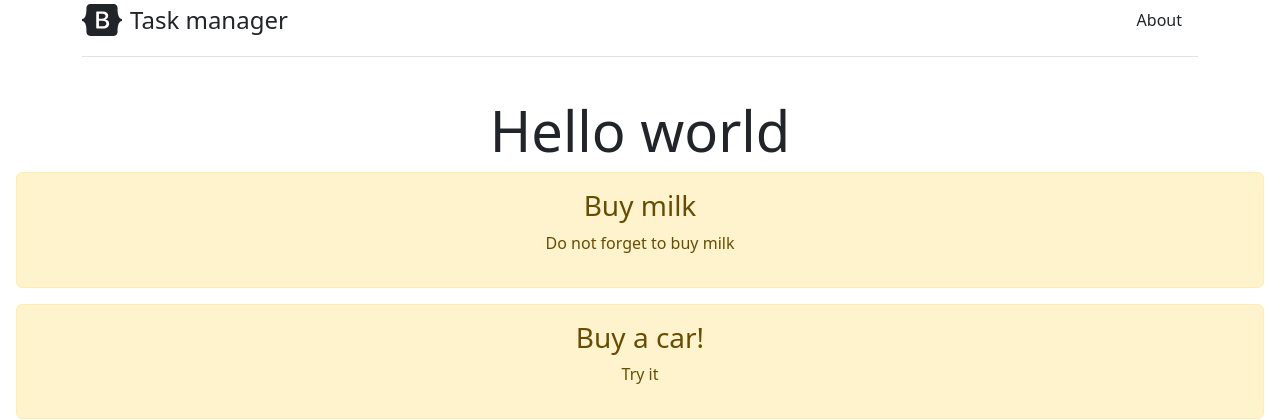
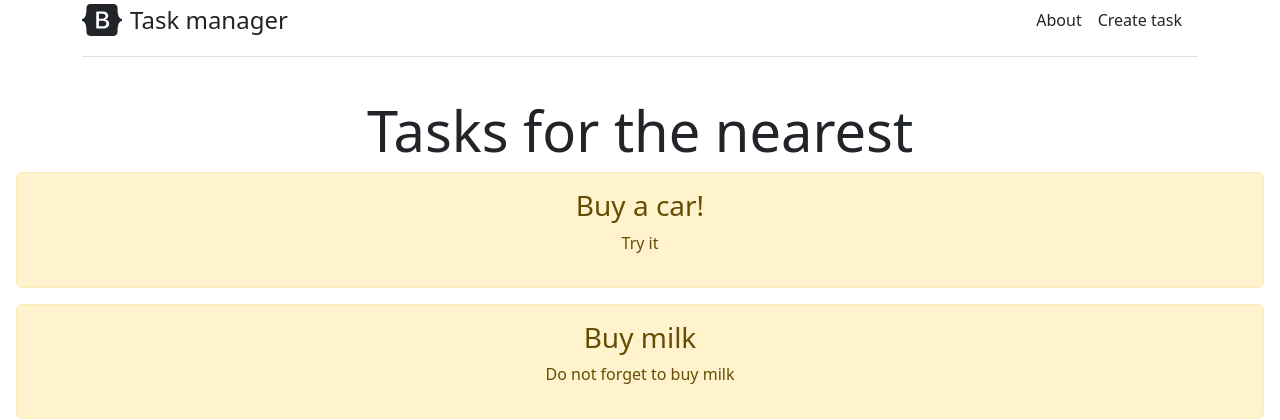
Before and after one commit to idecstor/taskmanager, a Django app: page / in a window 1280 px wide. Shown: the top 420 px of the page. Run offline with Django 4.2, Linux system fonts and the light colour scheme; data comes from the database, SQL or seed files in the repository.

Commit message:
added new page create.html need to fix it

```diff
--- a/main/urls.py
+++ b/main/urls.py
@@ -3,6 +3,8 @@ from . import views
 
 
 urlpatterns = [
-    path('',views.index, name='home'),
-    path('about-us', views.about,  name='about')
+    path('', views.index, name='home'),
+    path('about-us', views.about, name='about'),
+    path('create', views.create, name='create'),
+
 ]
--- a/main/views.py
+++ b/main/views.py
@@ -3,8 +3,11 @@ from .models import Task
 
 
 def index(request):
-    tasks = Task.objects.all()
+    tasks = Task.objects.order_by('-id')
     return render(request, 'main/index.html', {'title': 'Main page', 'tasks': tasks})
 
 def about(request):
     return render(request, 'main/about.html')
+
+def create(request):
+    return render(request, 'create/.html')
--- a/templates/main/about.html
+++ b/templates/main/about.html
@@ -5,6 +5,6 @@ About page
 {% endblock %}
 
 {% block content %}
-          <h1 class="display-4 fw-normal">About page</h1>
+          <h1>About page</h1>
       <p class="fs-5 text-muted">222lorem ipsum .......</p>
 {% endblock %}
--- a/templates/main/base.html
+++ b/templates/main/base.html
@@ -16,6 +16,7 @@
 
       <nav class="d-inline-flex mt-2 mt-md-0 ms-md-auto">
         <a class="me-3 py-2 text-dark text-decoration-none" href="{% url 'about'%}">About</a>
+          <a class="me-3 py-2 text-dark text-decoration-none" href="{% url 'create'%}">Create task</a>
       </nav>
     </div>
 </div>
--- a/templates/main/index.html
+++ b/templates/main/index.html
@@ -5,11 +5,15 @@
 {% endblock %}
 
 {% block content %}
-      <h1 class="display-4 fw-normal">Hello world</h1>
+      <h1 class="display-4 fw-normal">Tasks for the nearest</h1>
+    {% if tasks %}
         {% for el in tasks %}
             <div class="alert alert-warning mt-2">
             <h3>{{ el.title }}</h3>
             <p>{{ el.task }}</p>
             </div>
         {% endfor %}
+    {% else %}
+    <p>No tasks yet! Create one</p>
+    {% endif %}
 {% endblock %}
```
Also changed, not shown: templates/main/create.html (added, +14 -0 lines). Lines whose indentation alone changed are shown as unchanged.
